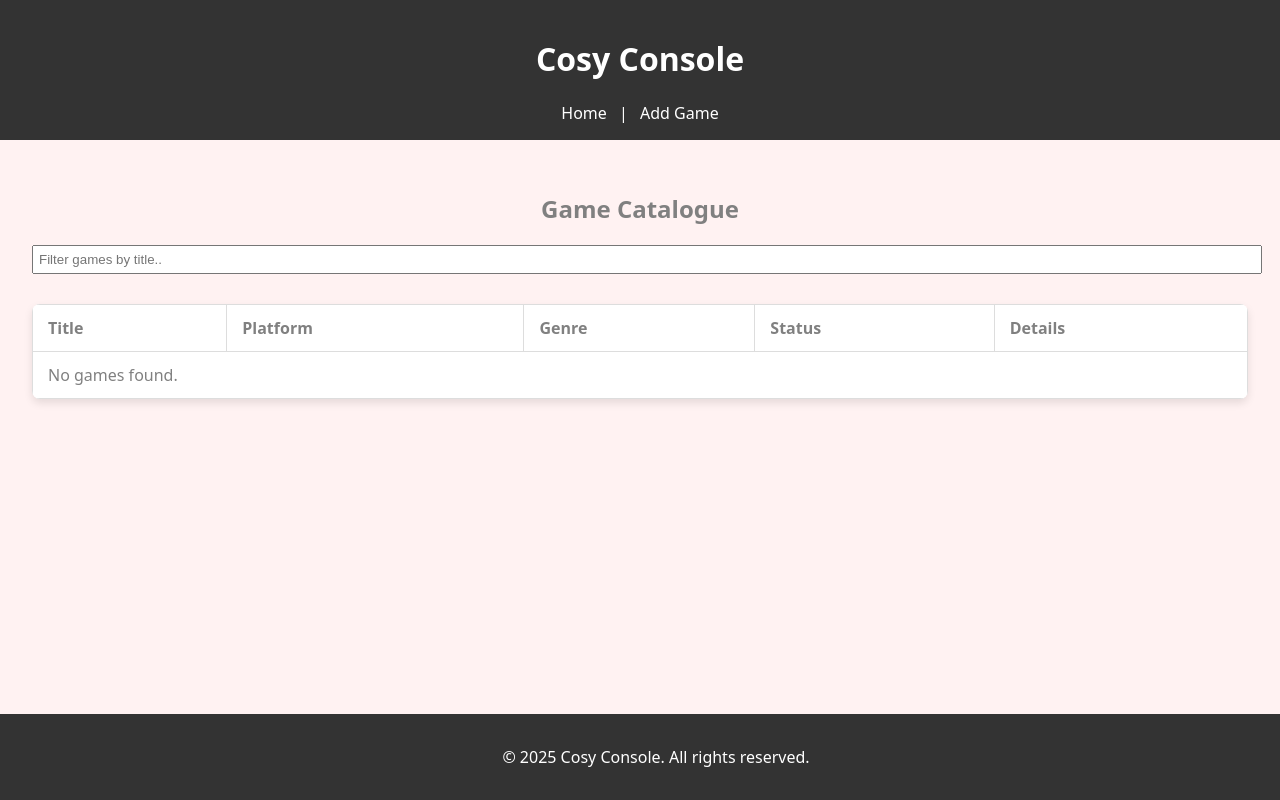
After one commit to briannemcgrath/WSAA-coursework, a Flask app: page /catalogue in a window 1280 px wide. The commit adds this page. Run offline with Flask 3, Linux system fonts and the light colour scheme; data that the repository does not hold is empty.

Commit message:
Create Catalogue page template and route
- Added a new route (/catalogue> in app.py that renders catalogue.html with the list of games.
- Created catalogue.html template to display games in a table.
- Implemented clickable links for each game to view details information.
- Updated styles.css for catalogue features.
- References updated.

```diff
--- a/project/app.py
+++ b/project/app.py
@@ -56,6 +56,11 @@ def edit_game_form(game_id):
     game = Game.query.get_or_404(game_id)
     return render_template('game_form.html', game=game)
 
+@app.route('/catalogue')
+def catalogue():
+    games = Game.query.all()
+    return render_template('catalogue.html', games=games)
+
 # --------------------------------
 # RESTFUL API Endpoints for Game
 # --------------------------------
@@ -107,7 +112,7 @@ def update_game(game_id):
         game.rating = request.form.get('rating')
 
     db.session.commit()
-    return jsonify(game.to_dict())
+    return redirect(url_for('home'))
 
 #DELETE /games/<id>: remove a game from catalogue
 @app.route('/games/<int:game_id>', methods=['DELETE'])
--- a/project/static/css/styles.css
+++ b/project/static/css/styles.css
@@ -78,3 +78,31 @@ footer {
     margin-top: 10px;
     display: inline-block;
 }
+
+.catalogue-table {
+    width: 100%;
+    background-color: #ffffff;
+    border-collapse: collapse;
+    border-spacing: 0;
+    margin: 20px 0;
+    font-size: 1em;
+    font-family: system-ui, -apple-system, BlinkMacSystemFont, 'Segoe UI', Roboto, Oxygen, Ubuntu, Cantarell, 'Open Sans', 'Helvetica Neue', sans-serif;
+    text-align: left;
+    border-radius: 8px;
+    box-shadow: 0 4px 8px rgba(0, 0, 0, 0.1);
+    overflow: hidden;
+}
+
+.catalogue-table th,
+.catalogue-table td {
+    padding: 12px 15px;
+    border: 1px solid #ddd;
+}
+
+.catalogue-table a {
+    color: #FFC0CB;
+}
+
+.catalogue-table a:hover {
+    text-decoration: underline;
+}
--- /dev/null
+++ b/project/templates/catalogue.html
@@ -0,0 +1,54 @@
+<!DOCTYPE html>
+<html lang="en">
+<head>
+    <meta charset="UTF-8">
+    <title>Cosy Catalogue</title>
+    <link rel="stylesheet" href="{{url_for('static', filename='css/styles.css')}}">
+    <link rel="icon" href="{{url_for('static', filename='favicon.ico')}}">
+</head>
+<body>
+    <header>
+        <h1>Cosy Console</h1>
+        <nav>
+            <a href="/">Home</a> |
+            <a href="/game/new">Add Game</a>
+        </nav>
+    </header>
+    <main>
+        <h2> Game Catalogue </h2>
+        <!-- filter input-->
+         <input type="text" id="searchInput" placeholder="Filter games by title.." style="margin-bottom: 10px; padding: 5px; width: 100%;"
+        <!-- display the catalogue as a table-->
+        <table class="catalogue-table">
+            <thead>
+                <tr>
+                    <th>Title</th>
+                    <th>Platform</th>
+                    <th>Genre</th>
+                    <th>Status</th>
+                    <th>Details</th>
+                </tr>
+            </thead>
+            <tbody>
+                {% for game in games %}
+                <tr>
+                    <td>{{game.title}}</td>
+                    <td>{{game.platform}}</td>
+                    <td>{{game.genre}}</td>
+                    <td>{{game.status}}</td>
+                    <td> <a href="/game/{{game.id}}">View Details</a> </td>
+                </tr>
+                {% else %}
+                <tr>
+                    <td colspan="5">No games found.</td>
+                </tr>
+                {% endfor %}
+            </tbody>
+        </table>
+    </main>
+    <footer>
+        <!-- footer with basic copyright information?-->
+        <p>&copy; 2025 Cosy Console. All rights reserved.</p>
+    </footer>
+</body>
+</html>
--- a/project/templates/game_detail.html
+++ b/project/templates/game_detail.html
@@ -10,7 +10,7 @@
         <h1>{{game.title}}</h1>
         <nav>
             <a href="/">Home</a> |
-            <a href="/games">Catalogue</a> |
+            <a href="/catalogue">Catalogue</a> |
             <a href="/game/new">Add Game</a>
         </nav>
     </header>
--- a/project/templates/game_form.html
+++ b/project/templates/game_form.html
@@ -10,7 +10,7 @@
         <h1>Cosy Console</h1>
         <nav>
             <a href="/">Home</a> |
-            <a href="/games">Catalogue</a> |
+            <a href="/catalogue">Catalogue</a> |
         </nav>
     </header>
     <main>
--- a/project/templates/index.html
+++ b/project/templates/index.html
@@ -14,7 +14,7 @@
          <nav>
             <!-- navigation links (will update as more pages are added)-->
              <a href="/">Home</a> |
-             <a href="/games">Catalogue</a> |
+             <a href="/catalogue">Catalogue</a> |
              <a href="/game/new">Add Game</a>
          </nav>
     </header>
```
Also changed, not shown: project/README.md.
